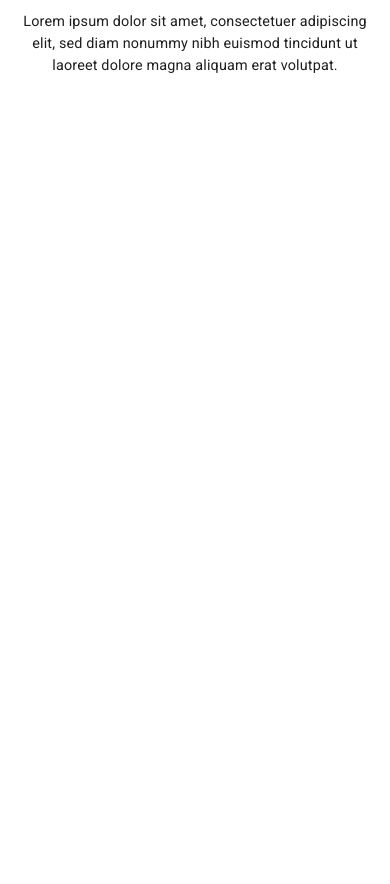
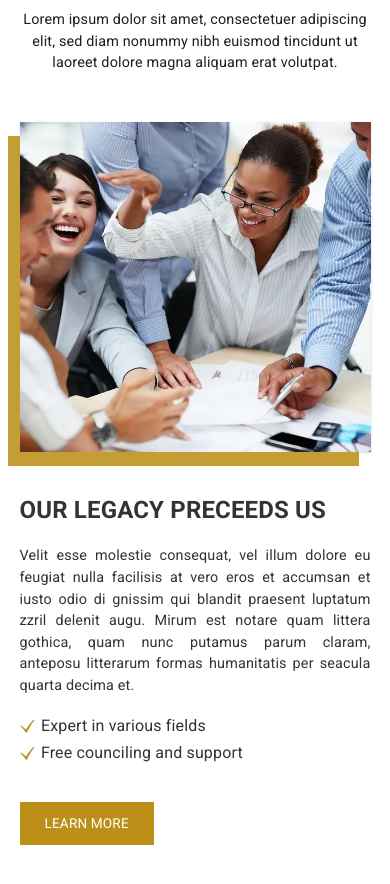
Before and after one commit to Babadinho/axbridge-frontend, a Next.js app: page / in a window 390 px wide. Shown: the part 900-1784 px from the top of the page. Before the commit the page ends 976 px from the top, so only its background shows below. Built offline with nearby package versions, Linux system fonts and the light colour scheme.

Commit message:
add about body and image

```diff
--- a/src/layouts/About.tsx
+++ b/src/layouts/About.tsx
@@ -1,5 +1,7 @@
 import React from 'react';
 import { GoLaw } from 'react-icons/go';
+import { GiCheckMark } from 'react-icons/gi';
+import Image from 'next/image';
 
 const About = () => {
   return (
@@ -23,6 +25,37 @@ const About = () => {
           volutpat.
         </p>
       </div>
+
+      <div className='about__body'>
+        <div className='about__imageContainer'>
+          <span className='about__imageUnderlay'></span>
+          <Image src='/images/About.jpg' alt='About Axbridge partners' fill />
+        </div>
+
+        <div className='about__content'>
+          <h2 className='about__title'>Our Legacy Preceeds Us</h2>
+          <p className='about__description'>
+            Velit esse molestie consequat, vel illum dolore eu feugiat nulla
+            facilisis at vero eros et accumsan et iusto odio di gnissim qui
+            blandit praesent luptatum zzril delenit augu. Mirum est notare quam
+            littera gothica, quam nunc putamus parum claram, anteposu litterarum
+            formas humanitatis per seacula quarta decima et.
+          </p>
+          <div className='about__list'>
+            <span className='about__listItem'>
+              <GiCheckMark size={15} className='about__check' /> Expert in
+              various fields
+            </span>
+            <span className='about__listItem'>
+              <GiCheckMark size={15} className='about__check' /> Free counciling
+              and support
+            </span>
+          </div>
+          <a href='#' className='about__button'>
+            Learn More
+          </a>
+        </div>
+      </div>
     </section>
   );
 };
--- a/src/styles/abstracts/_mixins.scss
+++ b/src/styles/abstracts/_mixins.scss
@@ -13,7 +13,7 @@
     padding: 13px 30px;
     text-transform: uppercase;
     text-decoration: none;
-    color: $color-light;
+    color: $color-white;
     transition: all .5s ease-out;
 
     &:hover {
--- a/src/styles/layouts/_about.scss
+++ b/src/styles/layouts/_about.scss
@@ -1,10 +1,15 @@
 .about {
     @include display-flex(center);
+    flex-direction: column;
+    margin: auto;
+    gap: 3rem;
+    margin-bottom: 5rem;
 
     &__header {
         @include display-flex(center);
         flex-direction: column;
         gap: 1.4rem;
+        max-width: 1150px;
     }
 
     &__heading {
@@ -49,4 +54,75 @@
         text-align: center;
         font-size: 1rem;
     }
+
+    &__body {
+        display: grid;
+        grid-template-columns: repeat(2, 1fr);
+        color: $color-title;
+        gap: 1.5rem;
+        width: 1150px;
+    }
+
+    &__imageContainer {
+        height: 380px;
+        width: 555px;
+        position: relative;
+        box-shadow: rgba(0, 0, 0, 0.1) 0px 1px 3px 0px, rgba(0, 0, 0, 0.06) 0px 1px 2px 0px;
+
+        & img {
+            height: 100%;
+            width: 100%;
+            object-fit: cover;
+        }
+    }
+
+    &__imageUnderlay {
+        position: absolute;
+        background-color: $color-yellow-dark;
+        height: 100%;
+        width: 100%;
+        right: 0.7rem;
+        top: 0.9rem
+    }
+
+    &__content {
+        @include display-flex(flex-start);
+        align-items: flex-start;
+        flex-direction: column;
+        gap: 1.1rem;
+        padding: 1rem 0 1rem 0;
+    }
+
+    &__title {
+        text-transform: uppercase;
+        font-size: 1.8rem;
+    }
+
+    &__description {
+        font-size: 1rem;
+        text-align: justify;
+    }
+
+    &__list {
+        @include display-flex(flex-start);
+        flex-direction: column;
+        align-items: flex-start;
+        gap: 0.2rem
+    }
+
+    &__listItem {
+        @include display-flex(center);
+        align-items: center;
+        gap: 0.4em;
+        // font-weight: 500;
+    }
+
+    &__check {
+        color: $color-yellow-darker;
+    }
+
+    &__button {
+        @include button;
+        margin-top: 1.2rem;
+    }
 }
--- a/src/styles/layouts/_navbar.scss
+++ b/src/styles/layouts/_navbar.scss
@@ -267,7 +267,6 @@
         gap: 0.7rem;
         position: absolute;
         right: 0;
-        top: 141px;
         max-height: 0;
         width: 260px;
         background: $color-white;
--- a/src/styles/layouts/_responsive.scss
+++ b/src/styles/layouts/_responsive.scss
@@ -1,7 +1,27 @@
 @media (max-width: 1310px) {
     .navbar {
         &__container, &__topBarContainer {
-            width: 95vw;
+            width: 90vw;
+        }
+    }
+}
+
+@media (max-width: 1200px) {
+    .about {
+        &__body {
+            grid-template-columns: repeat(1, 1fr);
+            justify-content: center;
+            align-items: center;
+            width: 700px;
+        }
+
+        &__imageContainer {
+            height: 450px;
+            width: 100%;
+        }
+
+        &__description {
+            max-width: 700px;
         }
     }
 }
@@ -27,28 +47,6 @@
     }
 }
 
-@media (max-width: 768px) {
-    .header {
-        &__carouselItemTitle {
-            font-size: 2.7rem;
-        }
-
-        &__carouselItemSubtitle {
-            font-size: 1.4rem;
-        }
-
-        &__carouselItemDescription {
-            font-size: 0.85rem;
-            max-width: 450px;
-        }
-    }
-    .about {
-        &__summary {
-            max-width: 550px;
-        }
-    }
-}
-
 @media (max-width: 800px) {
     .navbar {
         &__topBarContainer {
@@ -64,7 +62,7 @@
         }
 
         &__container {
-            width: 95vw;
+            width: 90vw;
             @include display-flex(space-between);
         }
 
@@ -114,10 +112,45 @@
                 overflow: hidden;
             }
         }
+
+        &__hamburgerMenu {
+            top: 90px;
+        }
     }
 }
 
-@media (max-width: 576px) {
+@media (max-width: 768px) {
+    .header {
+        &__carouselItemTitle {
+            font-size: 2.7rem;
+        }
+
+        &__carouselItemSubtitle {
+            font-size: 1.4rem;
+        }
+
+        &__carouselItemDescription {
+            font-size: 0.85rem;
+            max-width: 450px;
+        }
+    }
+
+    .about {
+        &__summary {
+            max-width: 550px;
+        }
+
+        &__body {
+            width: 90vw;
+        }
+
+        &__imageContainer {
+            height: 400px;
+        }
+    }
+}
+
+@media (max-width: 600px) {
     .navbar {
         &__topBarContainer {
             @include display-flex(center);
@@ -137,6 +170,10 @@
                 margin-right: -0.7rem;
                 padding-top: 0.07rem;
             }
+        }
+
+        &__hamburgerMenu {
+            top: 141px;
         }
     }
 
@@ -176,10 +213,34 @@
             max-width: 400px;
             font-size: 0.95rem;
         }
+
+        &__body {
+            width: 90vw;
+        }
+
+        &__imageContainer {
+            height: 330px;
+        }
+
+        &__title {
+            font-size: 1.65rem;
+        }
+
+        &__description {
+            font-size: 0.93rem;
+        }
     }
 }
 
 @media (max-width: 450px) {
+    .navbar {
+        &__address {
+            & span {
+                margin-right: -0.3rem;
+            }
+        }
+    }
+
     .header {
         &__carouselItemContent {
             gap: 0.5rem;
@@ -204,7 +265,7 @@
 
     .about {
         &__heading {
-            font-size: 1.6rem;
+            font-size: 1.5rem;
         }
 
         &__line {
@@ -221,5 +282,13 @@
             max-width: 350px;
             font-size: 0.9rem;
         }
+
+        &__title {
+            font-size: 1.5rem;
+        }
+
+        &__description {
+            font-size: 0.9rem;
+        }
     }
 }
```
Also changed, not shown: public/images/About.jpg (added).
